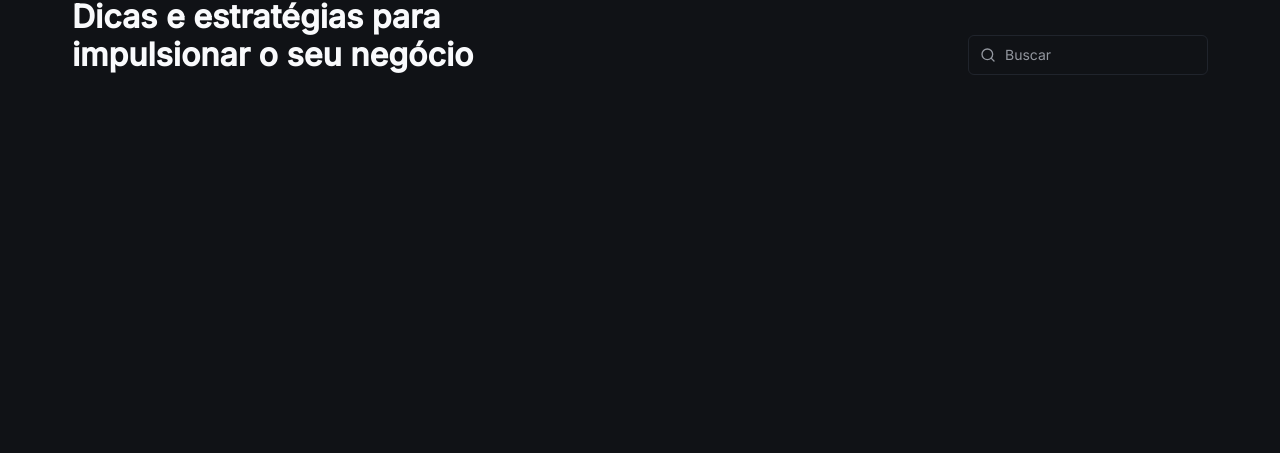
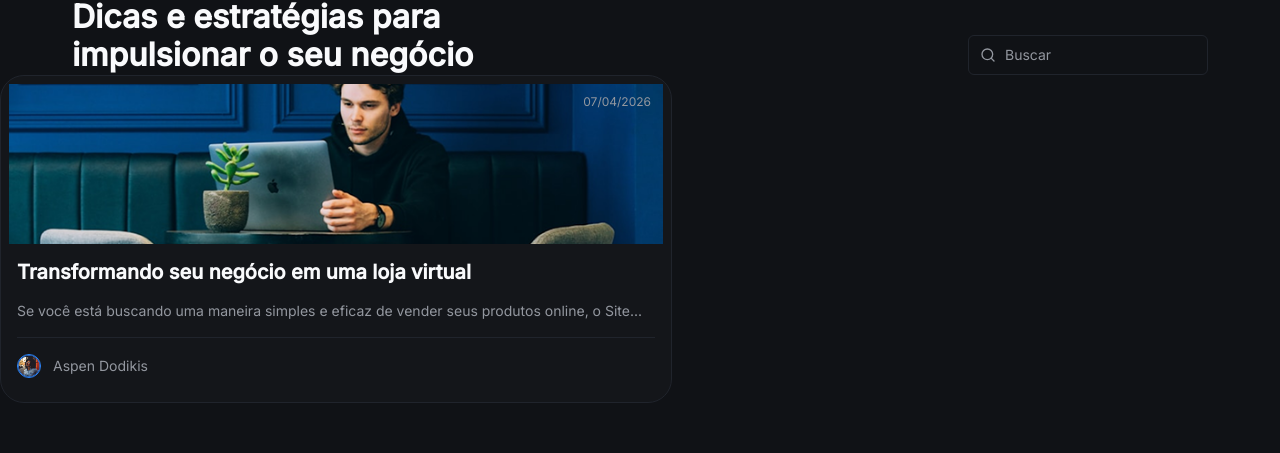
Before and after one commit to GuilhermeMarques1/nextjs-react, a Next.js app in the folder site-blog/: page /blog in a window 1280 px wide. Shown: the part 182-635 px from the top of the page. Built offline with nearby package versions, Linux system fonts and the light colour scheme; a web font is replaced by a local one.

Commit message:
feat: Add PostCard component to display blog post previews in BlogList

```diff
--- a/site-blog/src/templates/blog/blog-list.tsx
+++ b/site-blog/src/templates/blog/blog-list.tsx
@@ -1,5 +1,6 @@
 import { Search } from "@/components/search";
 import { useRouter } from "next/router";
+import { PostCard } from "./components/post-card";
 
 export function BlogList() {
   const router = useRouter();
@@ -23,6 +24,8 @@
         <Search />
         </div>
       </header>
+
+      <PostCard />
     </div>
   )
 }
--- /dev/null
+++ b/site-blog/src/templates/blog/components/post-card/index.tsx
@@ -0,0 +1,47 @@
+import Image from "next/image";
+import Link from "next/link";
+
+export const PostCard = () => {
+  return (
+    <Link href="/blog" className="w-full max-w-2xl rounded-3xl border-[1px] border-gray-400 bg-gray-600 overflow-hidden transition-all duration-300 hover:border-[1px] hover:border-blue-300">
+
+      <div className="p-2 rounded-md overflow-hidden">
+        <div className="relative">
+          <div className="absolute top-0 right-0 px-3 py-1">
+            <span className="text-gray-300 text-body-xs">07/04/2026</span>
+          </div>
+
+          <Image
+            src={`/assets/primeiro-post.png`}
+            alt=""
+            width={288}
+            height={144}
+            className="w-full h-40 object-cover object-center"
+          />
+        </div>
+
+        <div className="px-2 mt-4 space-y-4">
+          <h2 className="text-heading-sm text-gray-100 line-clamp-3">Transformando seu negócio em uma loja virtual</h2>
+
+          <p className="text-gray-300 text-body-sm line-clamp-3">
+            Se você está buscando uma maneira simples e eficaz de vender seus produtos online, o Site...
+          </p>
+
+          <div className="flex items-center gap-3 border-t border-gray-400 py-4">
+            <div className="relative h-5 w-5 md:h-6 md:w-6 overflow-hidden rounded-full border-blue-200 border-[1px]">
+              <Image
+                src={`/customer-01.png`}
+                alt=""
+                fill
+                className="rounded-md"
+              />
+            </div>
+
+            <span className="text-body-sm text-gray-300">Aspen Dodikis</span>
+          </div>
+        </div>
+
+      </div>
+    </Link>
+  );
+}
```
